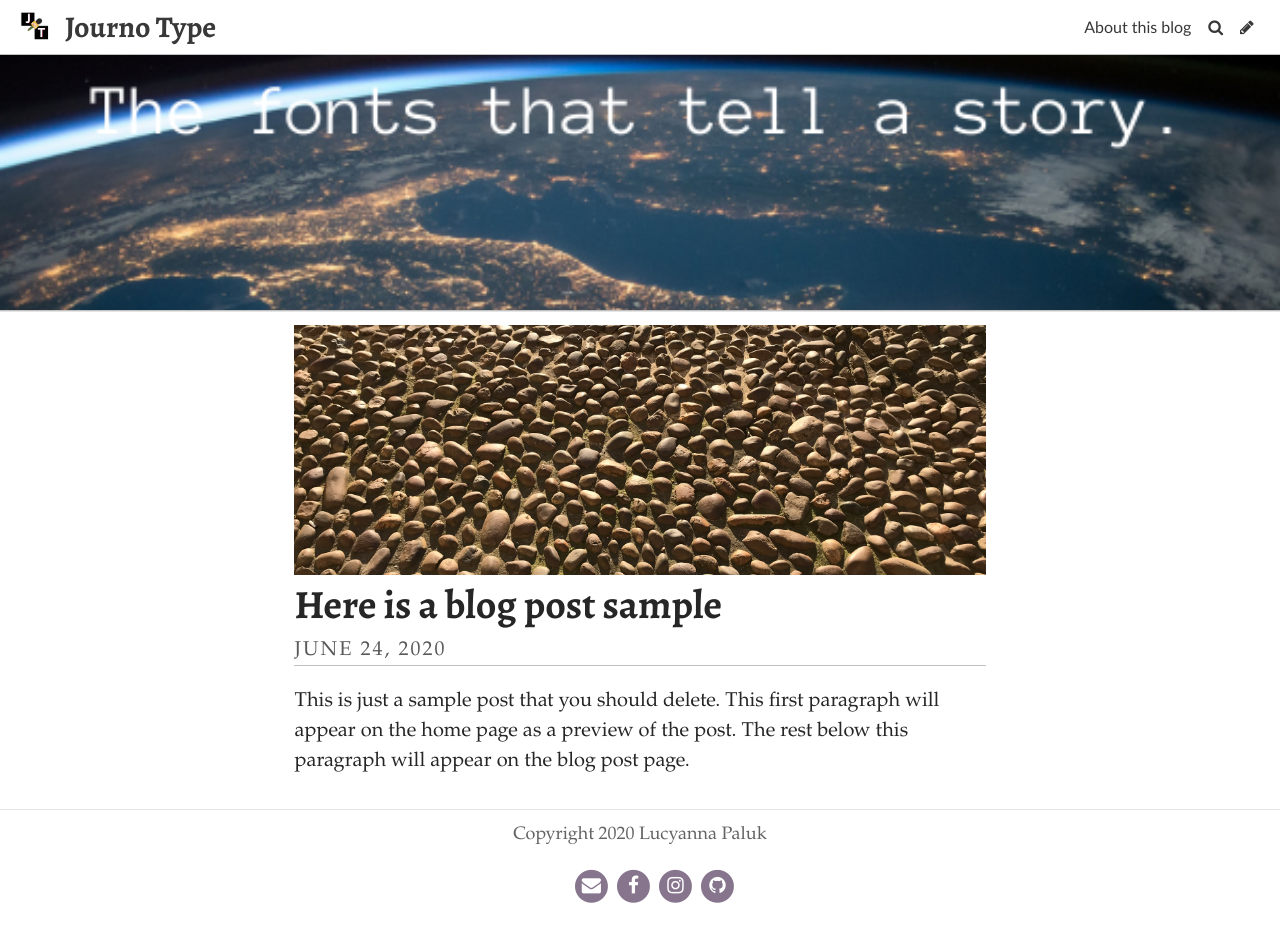
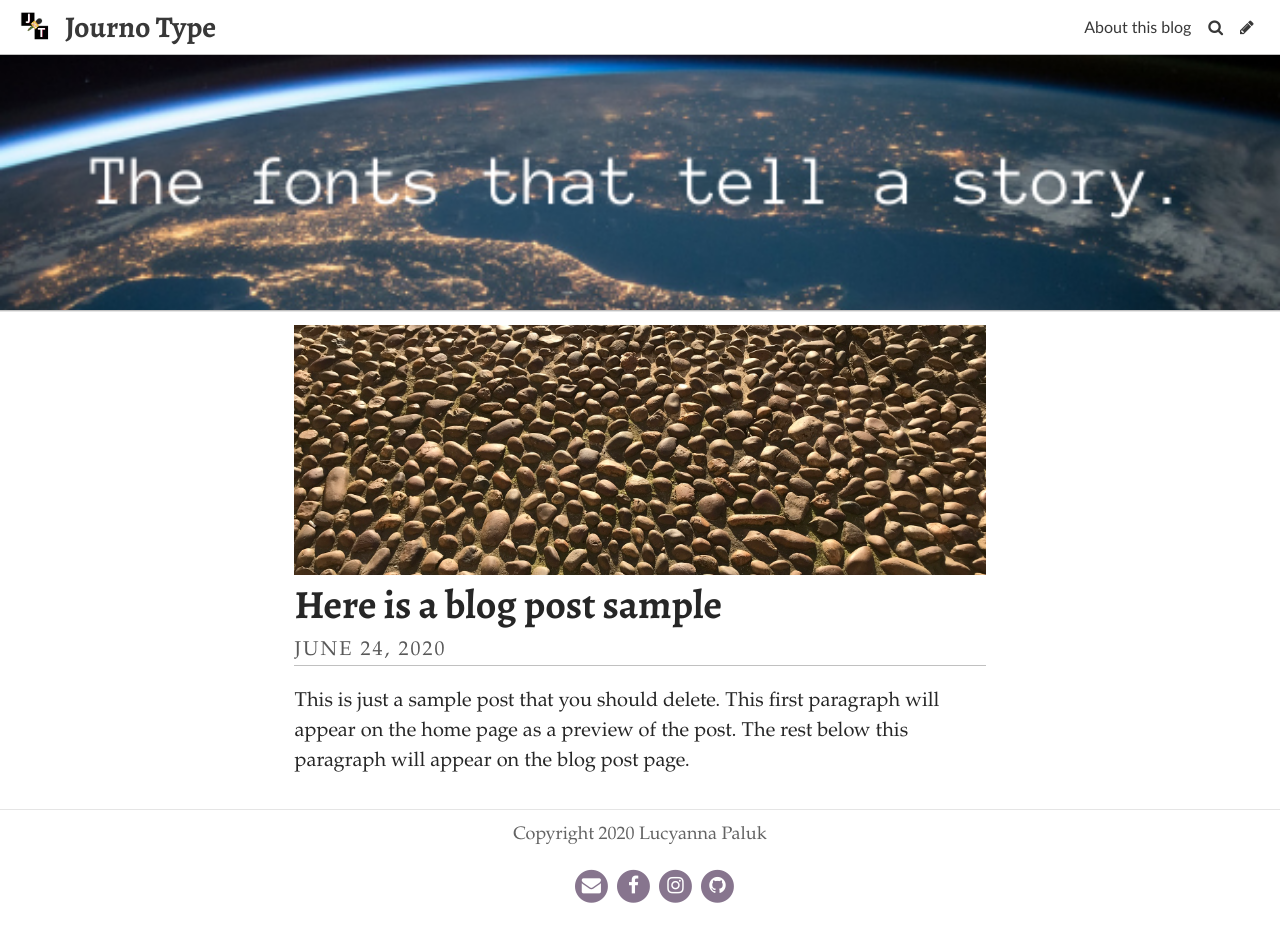
Before and after one commit to lucyannapaluk/mybrookesblog, a Jekyll site: the page built from index.html, in a window 1280 px wide. Built offline with Jekyll 4.4.1, drawn with Linux system fonts in a browser that asks for light colours; some web fonts are replaced; the list of posts is cut into pages by our own code.

Commit message:
Update Settings “general”

```diff
--- a/_data/settings.yml
+++ b/_data/settings.yml
@@ -3,7 +3,7 @@
   throughout journalism
 header_text: ""
 footer_text: Copyright 2020 Lucyanna Paluk
-header_feature_image: ../uploads/the-fonts-that-tell-a-story.-4.png
+header_feature_image: ../uploads/the-fonts-that-tell-a-story.-5.png
 bannerheight: 20vmax
 logo: ../uploads/journo-type-logo.png
 favicon: ../uploads/favicon-16x16.png
```
Also changed, not shown: uploads/the-fonts-that-tell-a-story.-5.png (added).
